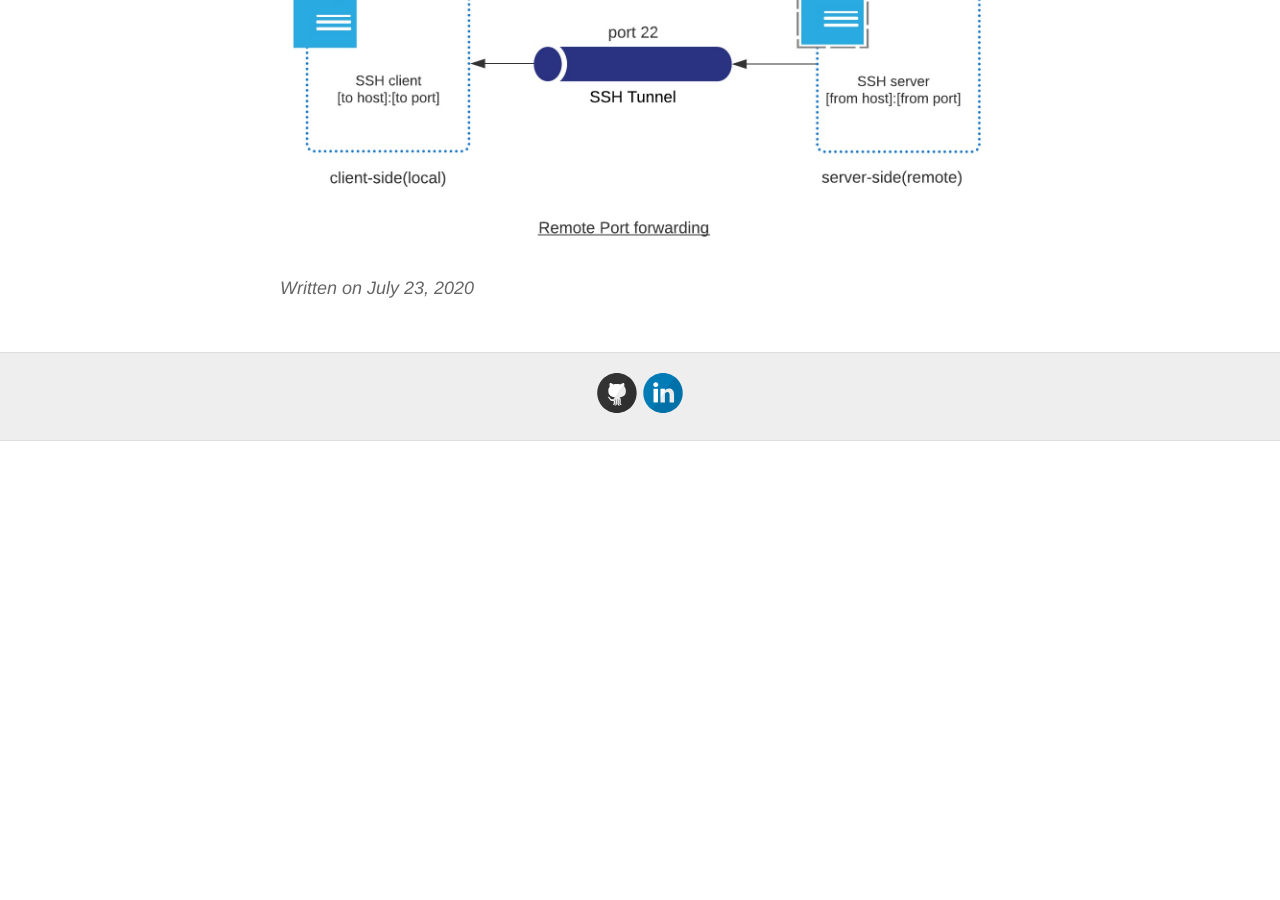
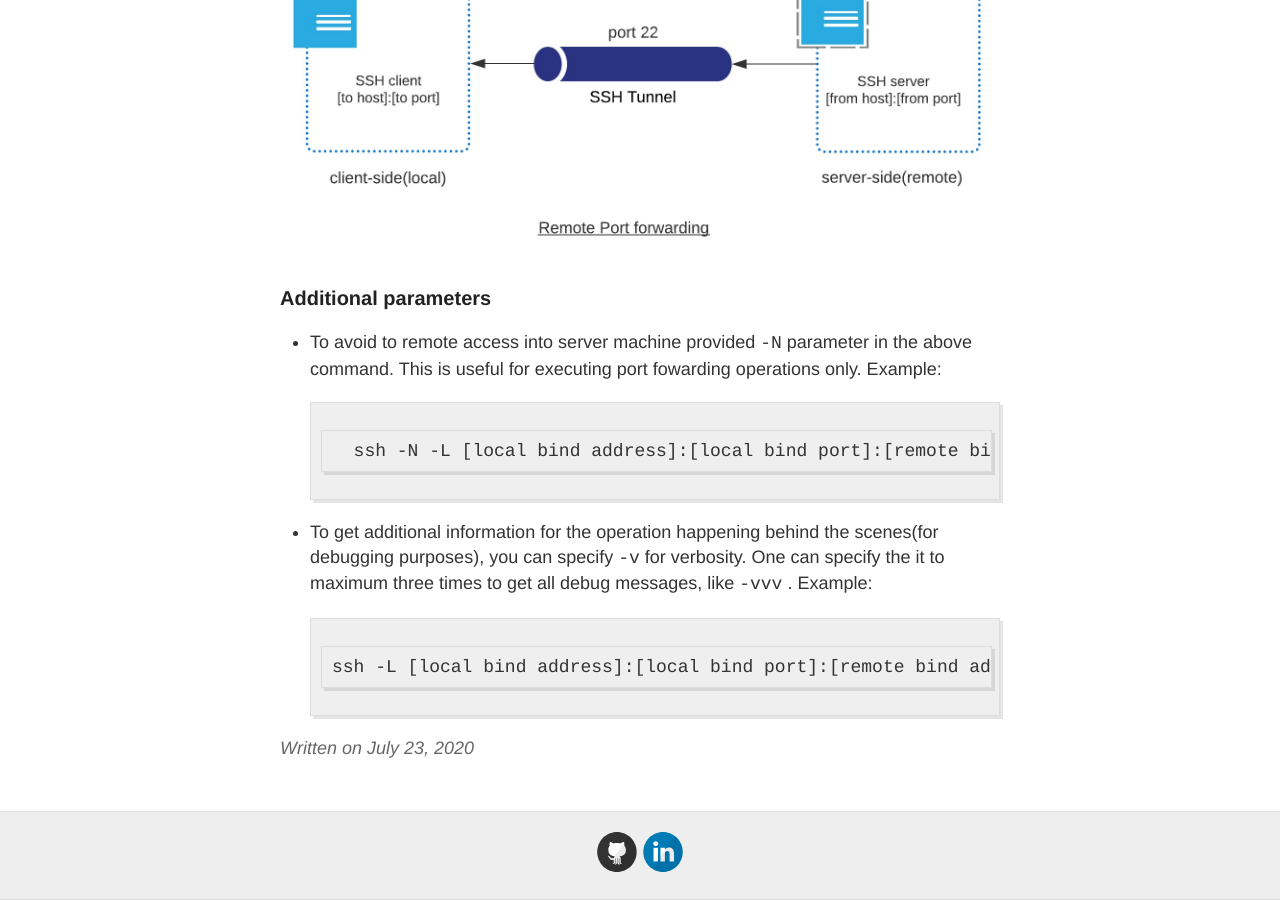
Before and after one commit to mayanksingh0895/mayanksingh0895.github.io, a Jekyll site: the page built from _posts/2020-7-23-SSH-Tunnel.md, in a window 1280 px wide and 900 px high, scrolled down 2057 px. Built offline with Jekyll 4.4.1, drawn with Linux system fonts in a browser that asks for light colours; before the commit the page ends 2498 px from its top, so only the background shows below that.

Commit message:
Updated post ssh tunnel to add additional parameters

````diff
--- a/_posts/2020-7-23-SSH-Tunnel.md
+++ b/_posts/2020-7-23-SSH-Tunnel.md
@@ -46,3 +46,17 @@ ssh -R :[remote bind address]:[remote bind port]:[local bind address]:[local bin
 ```
 
 ![remote port forwarding](/images/ssh-tunneling/ssh-tunnel-remote.jpeg)
+
+### Additional parameters
+
+* To avoid to remote access into server machine provided `-N` parameter in the above command. This is useful for executing port fowarding operations only.
+Example:
+    ```
+    ssh -N -L [local bind address]:[local bind port]:[remote bind address]:[remote bind port] [remote address]
+    ```
+
+* To get additional information for the operation happening behind the scenes(for debugging purposes), you can specify `-v` for verbosity. One can specify the it to maximum three times to get all debug messages, like `-vvv` .
+  Example:
+  ```
+  ssh -L [local bind address]:[local bind port]:[remote bind address]:[remote bind port] [remote address] -vvv
+  ```
````
